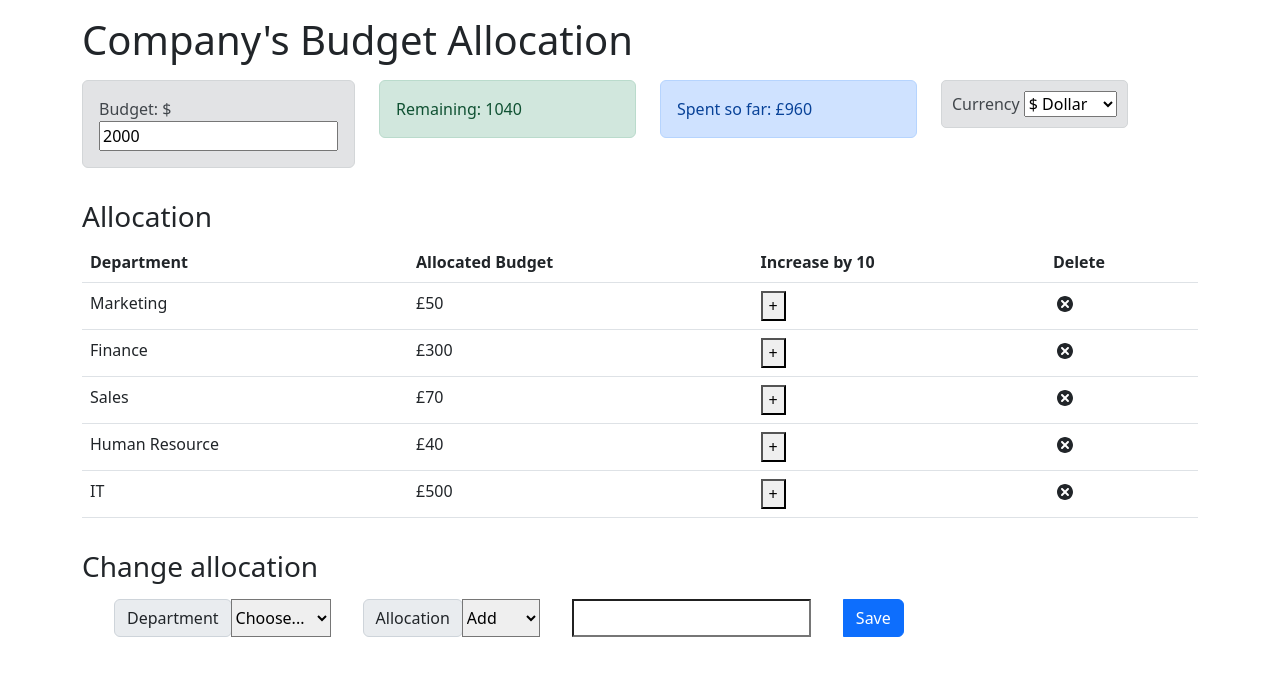
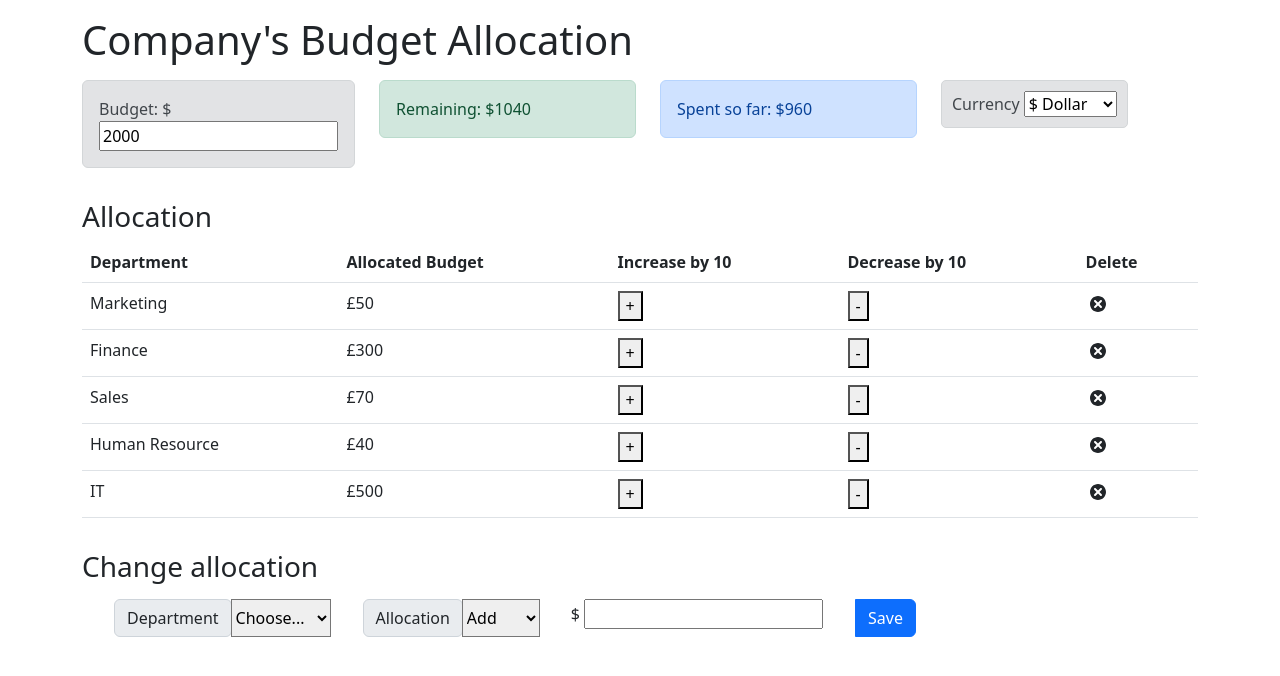
Before and after one commit to ibm-developer-skills-network/ejtos-react_budget_app, a React (Create React App) app: page / in a window 1280 px wide. Shown: the top 676 px of the page. Built offline with nearby package versions, Linux system fonts and the light colour scheme.

Commit message:
Added minus buttons and subtraction function

```diff
--- a/src/components/AllocationForm.js
+++ b/src/components/AllocationForm.js
@@ -58,15 +58,18 @@ const AllocationForm = (props) => {
                         <option defaultValue value="Add" name="Add">Add</option>
                 <option value="Reduce" name="Reduce">Reduce</option>
                   </select>
-
+                  <div>
+                    <span style={{ marginLeft: '2rem' , size: 10}}>{currency}</span>
                     <input
                         required='required'
                         type='number'
                         id='cost'
                         value={cost}
-                        style={{ marginLeft: '2rem' , size: 10}}
+                        style={{ marginLeft: '4px' , size: 10}}
                         onChange={(event) => setCost(event.target.value)}>
                         </input>
+                        </div>
+
 
                     <button className="btn btn-primary" onClick={submitEvent} style={{ marginLeft: '2rem' }}>
                         Save
--- a/src/components/Budget.js
+++ b/src/components/Budget.js
@@ -19,8 +19,8 @@ const Budget = () => {
     console.log("Currency value:", currency);
     return (
         <div className='alert alert-secondary'>
-            <span>Budget: {currency}</span> {/* Corrected line */}
-            <input type="number" max="20000" value={budget} onChange={(e)=>{updateBudget(e.target.value)}}></input>
+            <span>Budget: {currency}</span>
+            <input type="number" max="20000" step="10" value={budget} onChange={(e)=>{updateBudget(e.target.value)}}></input>
         </div>
     )
 };
--- a/src/components/ExpenseItem.js
+++ b/src/components/ExpenseItem.js
@@ -25,11 +25,25 @@ const ExpenseItem = (props) => {
 
     }
 
+    const decreaseAllocation = (name) => {
+        const expense = {
+            name: name,
+            cost: 10,
+        };
+
+        dispatch({
+            type: 'RED_EXPENSE',
+            payload: expense
+        });
+
+    }
+
     return (
         <tr>
         <td>{props.name}</td>
         <td>£{props.cost}</td>
         <td><button onClick={event=> increaseAllocation(props.name)}>+</button></td>
+        <td><button onClick={event=> decreaseAllocation(props.name)}>-</button></td>
         <td><TiDelete size='1.5em' onClick={handleDeleteExpense}></TiDelete></td>
         </tr>
     );
--- a/src/components/ExpenseList.js
+++ b/src/components/ExpenseList.js
@@ -12,6 +12,7 @@ const ExpenseList = () => {
               <th scope="col">Department</th>
               <th scope="col">Allocated Budget</th>
               <th scope="col">Increase by 10</th>
+              <th scope="col">Decrease by 10</th>
               <th scope="col">Delete</th>
             </tr>
           </thead>
--- a/src/components/ExpenseTotal.js
+++ b/src/components/ExpenseTotal.js
@@ -1,13 +1,13 @@
 import React, { useContext } from 'react';
 import { AppContext } from '../context/AppContext';
 const ExpenseTotal = () => {
-    const { expenses } = useContext(AppContext);
+    const { expenses, currency } = useContext(AppContext);
     const totalExpenses = expenses.reduce((total, item) => {
         return (total += item.cost);
     }, 0);
     return (
         <div className='alert alert-primary'>
-            <span>Spent so far: £{totalExpenses}</span>
+            <span>Spent so far: {currency}{totalExpenses}</span>
         </div>
     );
 };
--- a/src/components/Remaining.js
+++ b/src/components/Remaining.js
@@ -1,14 +1,14 @@
 import React, { useContext } from 'react';
 import { AppContext } from '../context/AppContext';
 const Remaining = () => {
-    const { expenses, budget, Currency } = useContext(AppContext);
+    const { expenses, budget, currency } = useContext(AppContext);
     const totalExpenses = expenses.reduce((total, item) => {
         return (total = total + item.cost);
     }, 0);
     const alertType = totalExpenses > budget ? 'alert-danger' : 'alert-success';
     return (
         <div className={`alert ${alertType}`}>
-            <span>Remaining: {Currency}{budget - totalExpenses}</span>
+            <span>Remaining: {currency}{budget - totalExpenses}</span>
         </div>
     );
 };
```
